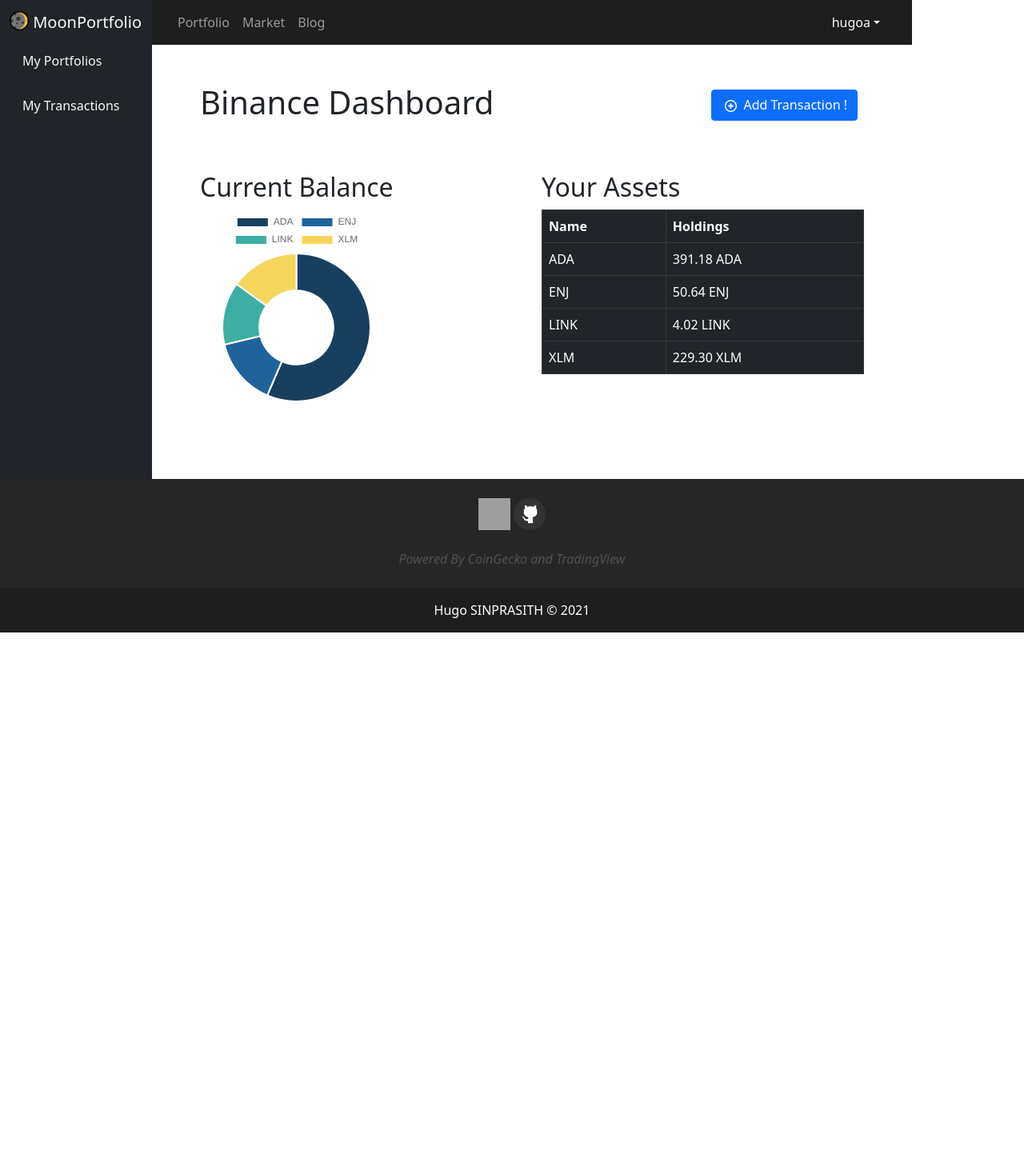
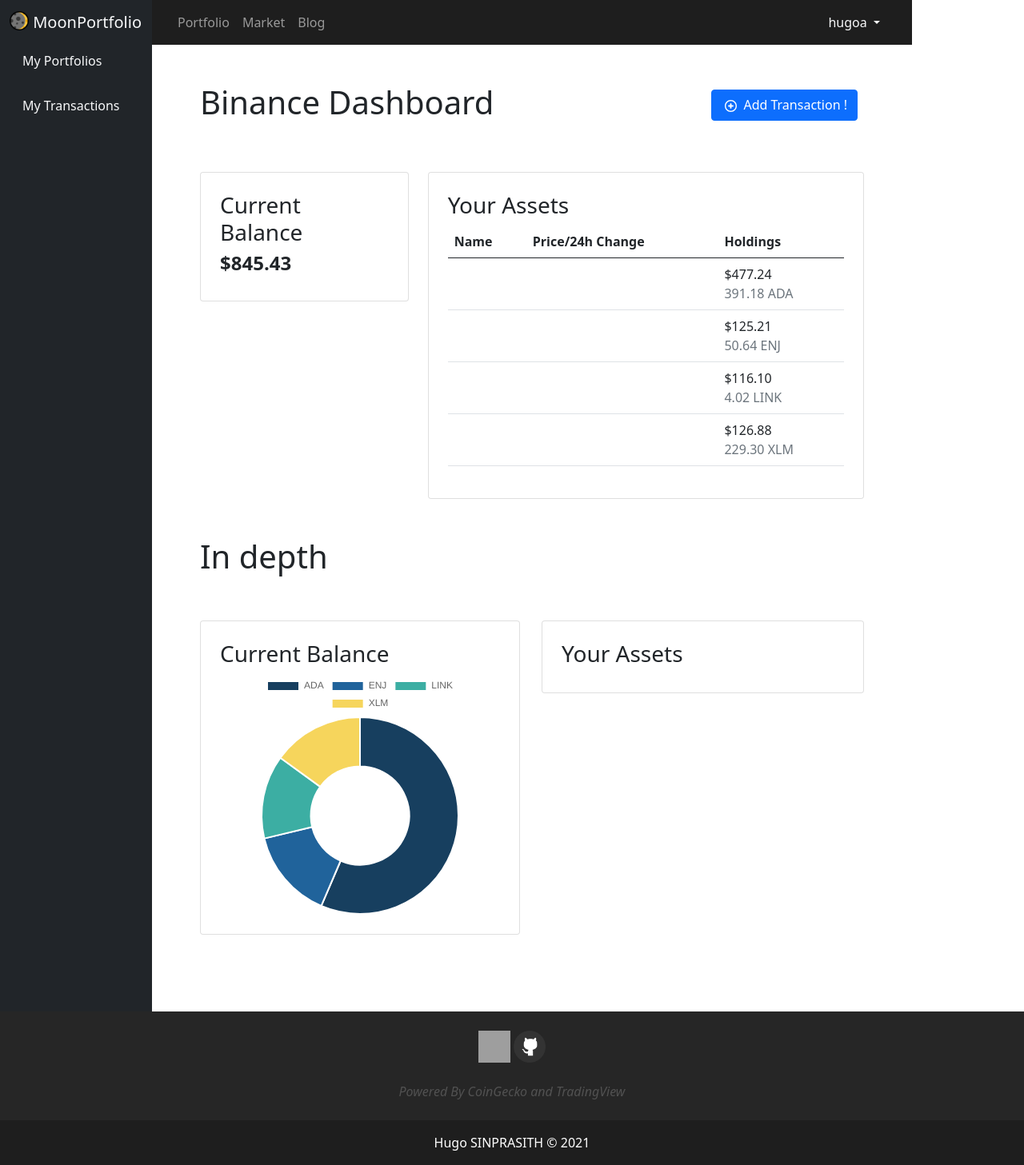
Before and after one commit to hugosinp/MoonPortfolio, a Django app: page /portfolio/dashboard/Binance/ in a window 1280 px wide. Shown: the whole page at 80% size. Before the commit the page ends 791 px from the top, so only its background shows below. Run offline with Django 3.2, Linux system fonts and the light colour scheme; a user stored in the database is signed in; data comes from the database, SQL or seed files in the repository; both versions use the stored data as it was after the commit; data that the repository does not hold is empty; some libraries are stand-ins or nearby versions; grey boxes are pictures that could not be loaded.

Commit message:
Dashboard Data updated

```diff
--- a/src/MoonPortfolio/portfolio/templates/portfolio/indepth_dashboard.html
+++ b/src/MoonPortfolio/portfolio/templates/portfolio/indepth_dashboard.html
@@ -33,7 +33,9 @@
         </p>
         <div class="collapse" id="collapseExample">
           {% for all_portfolio in all_portfolio %}
+            {% if all_portfolio.user_id == request.user.id %}
               <a class="nav-link active text-light" href="{% url 'dashboard' all_portfolio.name %}">{{ all_portfolio.name }}</a>
+            {% endif %}
           {% endfor %}
         </div>
 
@@ -69,7 +71,6 @@
                                   <td class='align-middle'>{{ transaction.amount }} {{ transaction.asset_name }}</td>
                                   <td class='align-middle'>{{ transaction.price_per_coin }} $ </td>
                                   <td class='align-middle'>{{ transaction.total|floatformat:"2" }} $</td>
-
                               </tr>
                           {% endfor %}
                       {% endif %}
@@ -108,20 +109,26 @@
 
           <div class="collapse navbar-collapse justify-content-end" id="navbarSupportedContent">
             <ul class="nav justify-content-end">
+
               <li class="nav-item dropdown">
-                      <a class="nav-link dropdown-toggle text-light" data-toggle="dropdown" href="#" role="button" aria-haspopup="true" aria-expanded="false">{{ request.user }}</a>
-                      <div class="dropdown-menu">
-                          <a class="dropdown-item" href="{% url 'profile' %}">Profile settings</a>
-                          <div class="dropdown-divider"></div>
-                          <a class="dropdown-item" href="{% url 'logoutPage' %}">Logout</a>
-                      </div>
+                <a class="nav-link dropdown-toggle text-light" href="#" id="navbarDropdown" role="button" data-bs-toggle="dropdown" aria-expanded="false">
+                  {{ request.user }}
+                </a>
+                <ul class="dropdown-menu" aria-labelledby="navbarDropdown">
+                  <li><a class="dropdown-item" href="{% url 'profile' %}">Profile settings</a></li>
+                  <li><hr class="dropdown-divider"></li>
+                  <li><a class="dropdown-item" href="{% url 'logoutPage' %}">Logout</a></li>
+                </ul>
               </li>
+
             </ul>
           </div>
 
         </div>
       </nav>
 
+
+      <!-- ___________________________________________ROW 1___________________________________________-->
       <div class="row m-5">
 
         <h1>
@@ -154,9 +161,86 @@
           </div>
         </h1>
 
+        <!-- _____________________________Card 1_____________________________-->
+        <div class="col-4 mt-5">
+          <div class="card" style="width: 100%%;">
+            <div class="card-body m-2">
+              <h3 class="card-title">Current Balance</h3>
+                <h4 class="fw-bold">${{ total.total__sum|floatformat:"2" }}</h4>
+            </div>
+          </div>
+        </div>
+
         <div class="col mt-5">
-          <h2>Current Balance</h2>
-          <div id="container" style="width: 60%;">
+
+          <div class="card" style="width: 100%;">
+            <div class="card-body m-2">
+              <h3 class="card-title">Your Assets</h3>
+
+              <table class="table table-hover " id="coins" cellspacing="0" width="100%">
+                <thead>
+                    <tr>
+                        <th scope='col'>Name</th>
+                        <th scope='col'>Price/24h Change</th>
+                        <th scope='col'>Holdings</th>
+                    </tr>
+                </thead>
+                <tbody>
+                  {% for amount in amount_sum_per_coin %}
+                    <tr>
+                        <td class='align-middle'>
+                        {% for coin in coin_data %}
+                          {% if coin.symbol|upper == amount.asset_name %}
+                            <img src={{ coin.image }} height='25' style="padding-right: 10%;">
+                            {{ coin.name }}
+                            <span class="text-secondary">{{ amount.asset_name }}</span>
+                          {% endif %}
+                        {% endfor %}
+                        </td>
+                        <td class='align-middle'>
+                          {% for coin in coin_data %}
+                            {% if coin.symbol|upper == amount.asset_name %}
+                              ${{ coin.current_price }}
+                              {% if coin.price_change_percentage_24h >= 0 %}
+                                  <span class="text-success" style="color=green;">(+{{ coin.price_change_percentage_24h|floatformat:"2" }}%)</span>
+                                  <img src="{% static 'img/up.png' %}" alt="" width="15" height="15">
+                              {% elif coin.price_change_percentage_24h < 0 %}
+                                  <span class="text-danger">({{ coin.price_change_percentage_24h|floatformat:"2" }}%)</span>
+                                  <img src="{% static 'img/down.png' %}" alt="" width="15" height="15">
+                              {% endif %}
+                            {% endif %}
+                          {% endfor %}
+                        </td>
+                        <td class='align-middle'>
+                          {% for price in price_sum_per_coin %}
+                            {% if price.asset_name == amount.asset_name %}
+                              ${{ price.total__sum|floatformat:"2" }}
+                            {% endif %}
+                          {% endfor %}
+                          </br>
+                          <span class="text-secondary">{{ amount.amount__sum|floatformat:"2" }} {{ amount.asset_name }}</span>
+                        </td>
+                    </tr>
+                  {% endfor %}
+                </tbody>
+              </table>
+            </div>
+          </div>
+        </div>
+
+      </div>
+      <!-- ___________________________________________END ROW 1___________________________________________-->
+
+      <!-- ___________________________________________ROW 2___________________________________________-->
+      <div class="row m-5">
+
+        <h1>In depth</h1>
+
+        <div class="col mt-5">
+          <div class="card" style="width: 25rem;">
+            <div class="card-body m-2">
+              <h3 class="card-title">Current Balance</h3>
+              <div class="container" style="width: 100%;">
                 <canvas id="myChart" width="100" height="100"></canvas>
                 <script>
 
@@ -184,29 +268,21 @@
                 </script>
               </div>
             </div>
+          </div>
+        </div>
 
         <div class="col mt-5">
-          <h2>Your Assets</h2>
-          <table class="table table-hover table-bordered table-dark" id="coins" cellspacing="0" width="100%">
-            <thead>
-                <tr>
-                    <th scope='col'>Name</th>
-                    <th scope='col'>Holdings</th>
 
-                </tr>
-            </thead>
-            <tbody>
-              {% for amount in amount_sum_per_coin %}
-                <tr>
-                    <td class='align-middle'>{{ amount.asset_name }}</td>
-                    <td class='align-middle'>{{ amount.amount__sum|floatformat:"2" }} {{ amount.asset_name }}</td>
-                </tr>
-              {% endfor %}
-            </tbody>
-          </table>
+          <div class="card" style="width: 100%;">
+            <div class="card-body m-2">
+              <h3 class="card-title">Your Assets</h3>
 
             </div>
           </div>
+        </div>
+
+      </div>
+      <!-- ___________________________________________END ROW 2___________________________________________-->
 
     </div>
   </div>
--- a/src/MoonPortfolio/portfolio/views.py
+++ b/src/MoonPortfolio/portfolio/views.py
@@ -43,9 +43,10 @@
 
     amount_sum_per_coin = Transaction.objects.values('asset_name').annotate(Sum('amount')).filter(portfolio_id=portfolio_data.id)
     price_sum_per_coin = Transaction.objects.values('asset_name').annotate(Sum('total')).filter(portfolio_id=portfolio_data.id)
-    total = Transaction.objects.aggregate(Sum('total'))
-    #date jour-mois-année
-    #data = "https://api.coingecko.com/api/v3/coins/"+coin_name+"/history?date="+date+"&localization=false"
+
+    total = Transaction.objects.filter(portfolio_id=portfolio_data.id).aggregate(Sum('total'))
+
+
     url = 'https://api.coingecko.com/api/v3/coins/markets?vs_currency=USD&order=market_cap_desc&per_page=100&page=1&sparkline=false'
     coin_data = requests.get(url).json
 
@@ -69,8 +70,6 @@
                     totals = 100
                     value = (value/totals)*100
                     data.append(value)
-
-    print(totals)
 
     form = TransactionForm()
 
```
Also changed, not shown: src/MoonPortfolio/db.sqlite3. Lines whose indentation alone changed are shown as unchanged.
